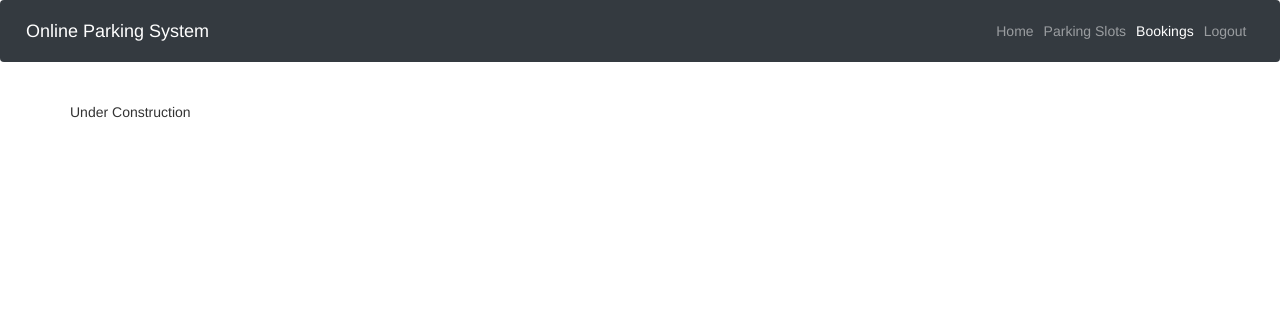
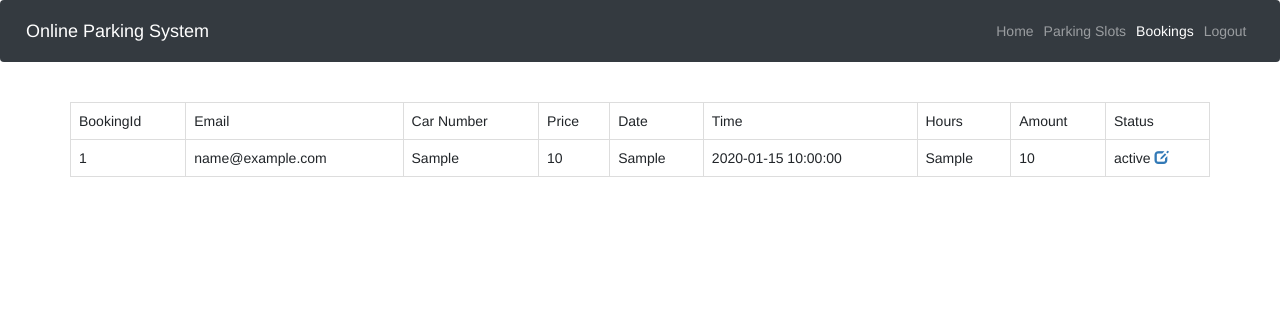
Before and after one commit to venkat-shiva-reddy-k/Car-Space-Finder, a PHP site: page /adminbookings.php in a window 1280 px wide. Shown: the top 322 px of the page. Run offline with PHP 8.4, Linux system fonts and the light colour scheme; the visitor is signed in with stand-in values (Sample User, id 1); tables that the repository leaves empty or names only in its code hold one stand-in row (values such as "Sample post").

Commit message:
Update adminbookings.php

```diff
--- a/adminbookings.php
+++ b/adminbookings.php
@@ -53,7 +53,62 @@
 
         <div class="row">
 
-          <p> Under Construction</p>
+            <table class="table table-stripped table-bordered">
+                <tr>
+                <td>BookingId</td>
+                <td>Email</td>
+                    <td>Car Number</td>
+                    <td>Price</td>
+                    <td>Date</td>
+                    <td>Time</td>
+                    <td>Hours</td>
+                    <td>Amount</td>
+                    <td>Status</td>
+                </tr>
+
+
+            <?php
+            include 'config.php';
+            session_start();
+
+            $email=$_SESSION["email"];
+
+            $sql = "SELECT * FROM booking";
+            $result = $conn->query($sql);
+
+            if ($result->num_rows > 0) {
+                // output data of each row
+                while ($row = $result->fetch_assoc()) {
+                    echo "
+
+                    <tr>
+                    <td>" . $row["bid"]. "   </td>
+                    <td>" . $row["email"]. "   </td>
+                    <td>" . $row["carno"]. "   </td>
+                    <td>" . $row["price"]. "   </td>
+                    <td>" . $row["dat"]. "   </td>
+                    <td>" . $row["time"]. "   </td>
+                    <td>" . $row["hours"]. "   </td>
+                    <td>" . $row["amount"]. "   </td>
+                    <td>" . $row["status"]. "
+
+                    <a href='reset.php?pid=" . $row["pid"]. "'><span class='glyphicon glyphicon-edit'></span></a>
+                    </td>
+
+                    </tr>
+                    ";
+                }
+            } else {
+                echo "No Records Found";
+            }
+            $conn->close();
+
+            ?>
+
+
+
+            </table>
+
 
         </div>
 
```
